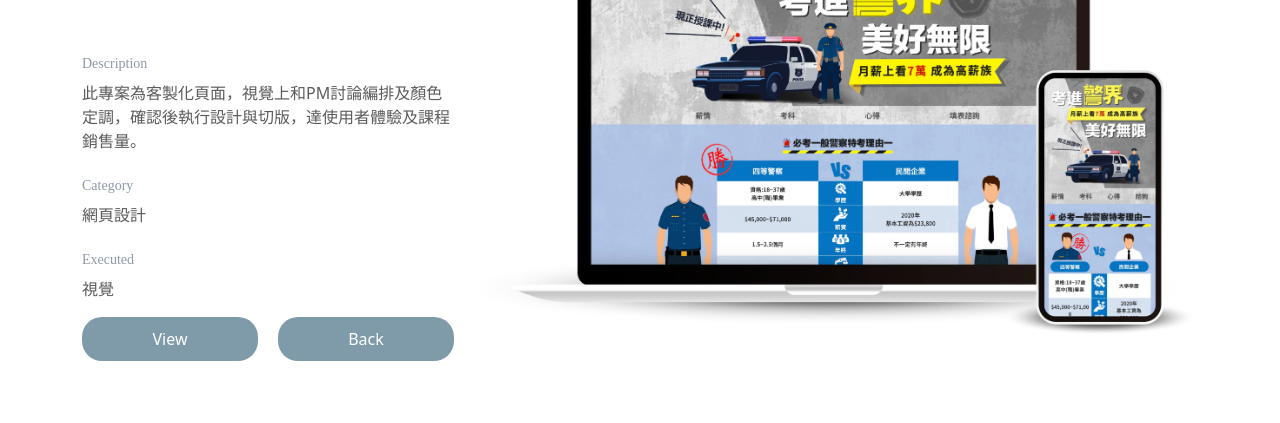
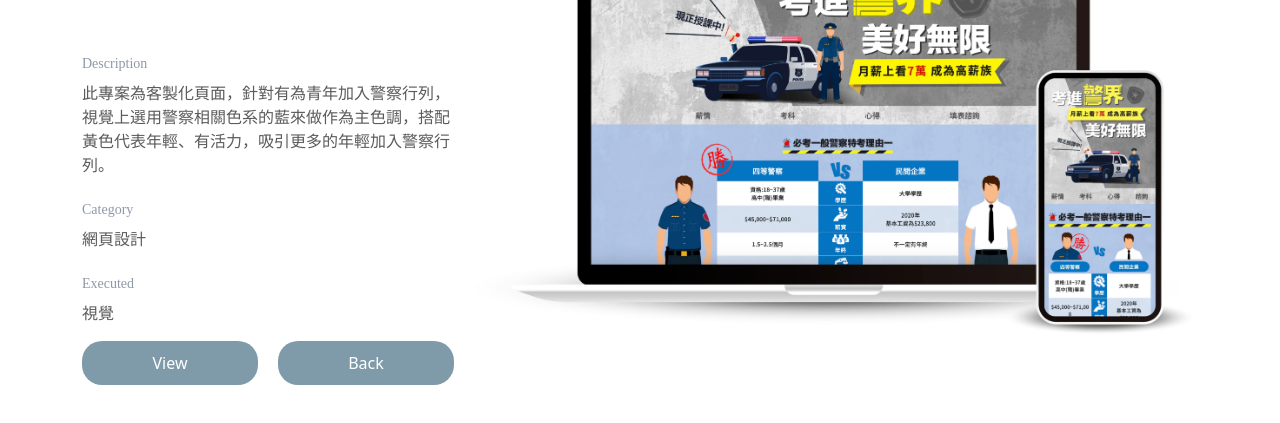
Before and after one commit to Ritashu18/shuhua, a plain HTML site: page list12.html in a window 1280 px wide. Shown: the part 135-558 px from the top of the page. Drawn offline with nearby package versions, Linux system fonts and the light colour scheme; a web font is replaced by a local one.

Commit message:
Update list12.html

```diff
--- a/list12.html
+++ b/list12.html
@@ -26,7 +26,7 @@
                 <div class="mb-3">
                     <p class="sm_ttl">Description</p>
                     <span class="sm_con">
-                        此專案為客製化頁面，視覺上和PM討論編排及顏色定調，確認後執行設計與切版，達使用者體驗及課程銷售量。
+                        此專案為客製化頁面，針對有為青年加入警察行列，視覺上選用警察相關色系的藍來做作為主色調，搭配黃色代表年輕、有活力，吸引更多的年輕加入警察行列。
                     </span>
                 </div>
 
```
